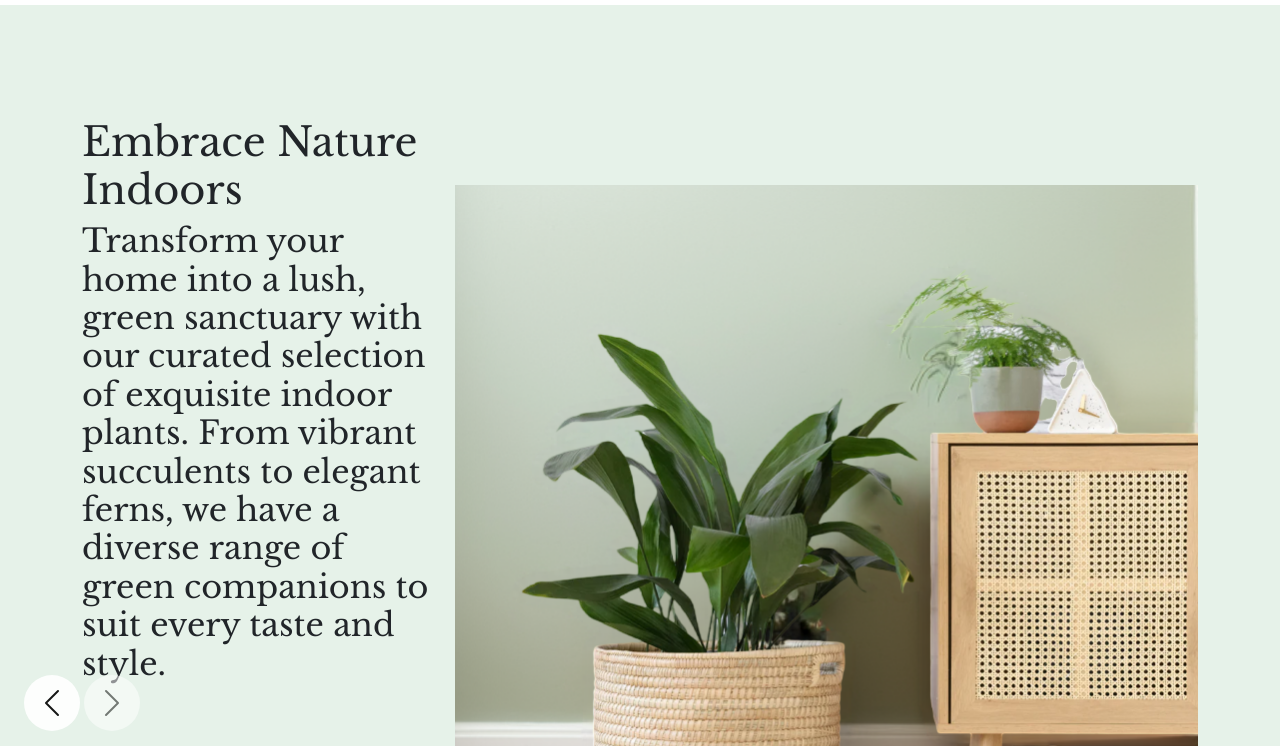
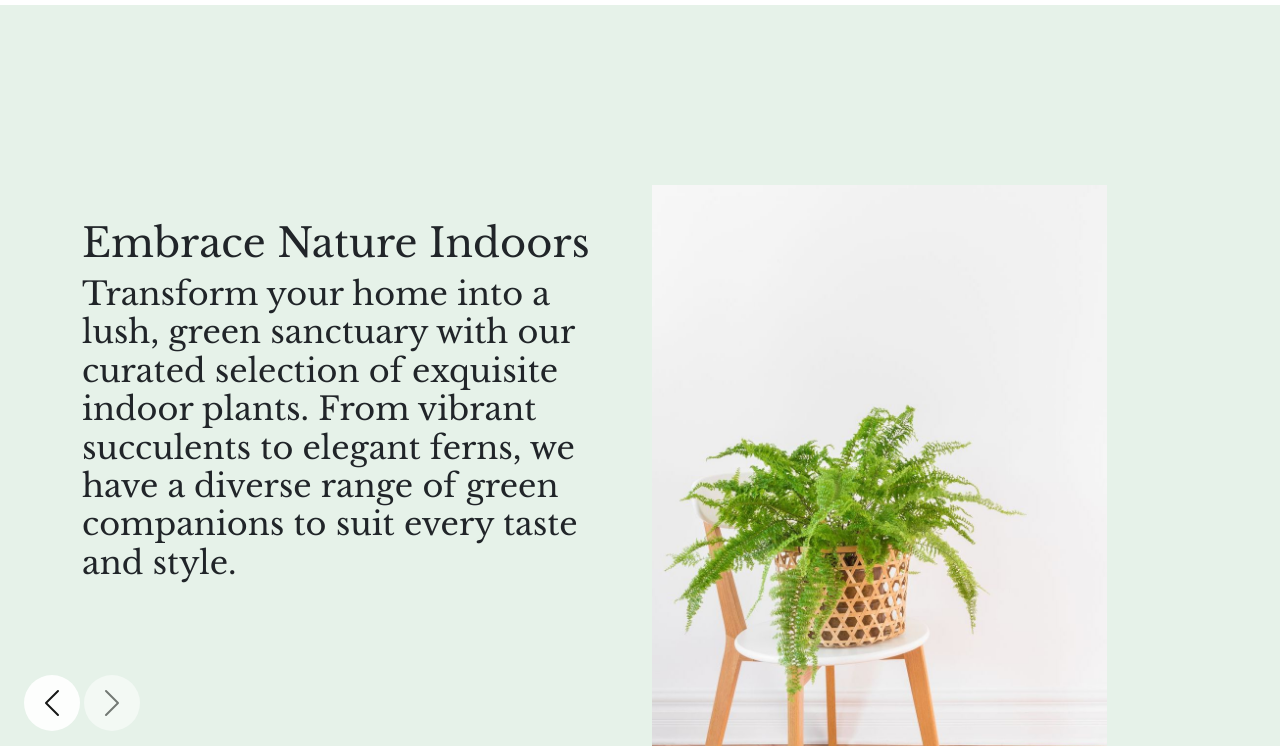
Before and after one commit to AbbyGrimbeek231101/T3_Formal-Assessment, a plain HTML site: page index.html in a window 1280 px wide. Both pictures are taken after a click on the button "Previous". Shown: the part 54-800 px from the top of the page. Drawn offline with nearby package versions, Linux system fonts and the light colour scheme.

Commit message:
images added

```diff
--- a/index.html
+++ b/index.html
@@ -63,7 +63,7 @@
                     <h2>Transform your home into a lush, green sanctuary with our curated selection of exquisite indoor plants. From vibrant succulents to elegant ferns, we have a diverse range of green companions to suit every taste and style.</h2>
                 </div>
                 <div class="col align-self-end">
-                    <img src="assets/DV carousel 2.png" class="hero-img" >
+                    <img src="assets/fern-1589569620.jpg" class="hero-img" >
                 </div>
             </div>
         </div>
```
Also changed, not shown: assets/fern-1589569620.jpg (added).
